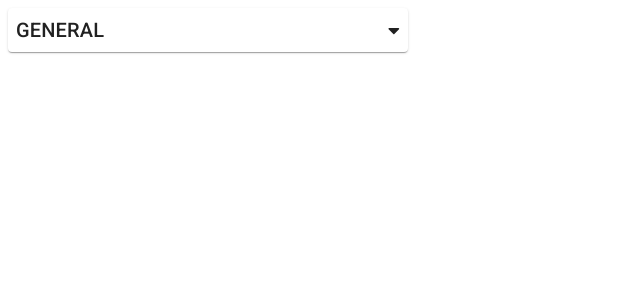
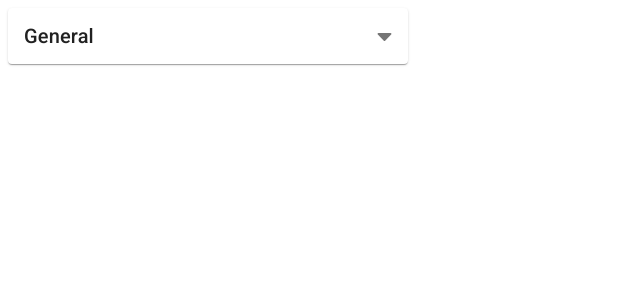
Before and after one commit to SebastianLiando/amr-web-gui-schaeffler, a React (Create React App) app in the folder amr-web-app/: page / in a window 1280 px wide. Shown: the top 300 px of the page, without its empty margins (0-640 px from the left). Built offline with nearby package versions, Linux system fonts and the light colour scheme.

Commit message:
Modify expandable to use `Accordion` component from material UI

```diff
--- a/amr-web-app/src/App.js
+++ b/amr-web-app/src/App.js
@@ -1,5 +1,5 @@
 import { Box, makeStyles } from '@material-ui/core'
-import React, { useState } from 'react'
+import React from 'react'
 
 import GeneralHealthState from './components/health-state/general-health-state/general-health-state'
 
@@ -13,13 +13,9 @@ const useStyles = makeStyles({
 const app = () => {
   const classes = useStyles()
 
-  const [expanded, setExpanded] = useState(false)
-
   return (
     <Box className={classes.app}>
       <GeneralHealthState
-        expanded={expanded}
-        onExpand={() => setExpanded(!expanded)}
         width="400px"
         data={{
           battery: 95.293847,
--- a/amr-web-app/src/components/expandable/expandable.js
+++ b/amr-web-app/src/components/expandable/expandable.js
@@ -1,61 +1,38 @@
 import { FontAwesomeIcon } from '@fortawesome/react-fontawesome'
 import { faCaretDown } from '@fortawesome/free-solid-svg-icons'
 import {
+  Accordion,
+  AccordionDetails,
+  AccordionSummary,
   Box,
-  Button,
-  Collapse,
-  duration,
   makeStyles,
-  Paper,
   Typography,
 } from '@material-ui/core'
 import React from 'react'
 
-const expandable = ({width, height, expanded, onExpand, title, children}) => {
+const expandable = ({ width, height, title, children }) => {
   const useStyles = makeStyles({
     expandable: {
-      width: width,
-      height: height,
-    },
-
-    typography: {
-      flex: '1 0 auto',
-      textAlign: 'start',
-    },
-
-    expandIcon: {
-      transform: 'rotate(180deg)',
-      transition: `transform ${duration.standard}ms linear`,
-    },
-
-    expandIconExpanded: {
-      transform: 'rotate(0deg)',
+      maxWidth: width,
+      maxHeight: height,
     },
 
     children: {
-      padding: '16px',
+      width: '100%',
     },
   })
 
   const classes = useStyles()
 
-  const iconClasses = (expanded
-    ? [classes.expandIcon]
-    : [classes.expandIcon, classes.expandIconExpanded]
-  ).join(' ')
-
   return (
-    <Paper className={classes.expandable}>
-      <Button fullWidth onClick={onExpand}>
-        <Typography variant="h6" className={classes.typography}>
-          {title}
-        </Typography>
-        <FontAwesomeIcon icon={faCaretDown} className={iconClasses} size="lg" />
-      </Button>
-      <Collapse in={expanded}>
+    <Accordion className={classes.expandable}>
+      <AccordionSummary expandIcon={<FontAwesomeIcon icon={faCaretDown} />}>
+        <Typography variant="h6">{title}</Typography>
+      </AccordionSummary>
+      <AccordionDetails>
         <Box className={classes.children}>{children}</Box>
-      </Collapse>
-    </Paper>
+      </AccordionDetails>
+    </Accordion>
   )
 }
 
--- a/amr-web-app/src/components/health-state/general-health-state/general-health-state.js
+++ b/amr-web-app/src/components/health-state/general-health-state/general-health-state.js
@@ -18,14 +18,9 @@ import {
 
 */
 
-const generalHealthState = ({ expanded, onExpand, width, data }) => {
+const generalHealthState = ({ width, data }) => {
   return (
-    <Expandable
-      title="General"
-      expanded={expanded}
-      onExpand={onExpand}
-      width={width}
-    >
+    <Expandable title="General" width={width}>
       <SimpleListTile
         icon={faBatteryFull}
         title="Battery"
```
Also changed, not shown: 1 other file (tests, documents, lock files or other folders).
